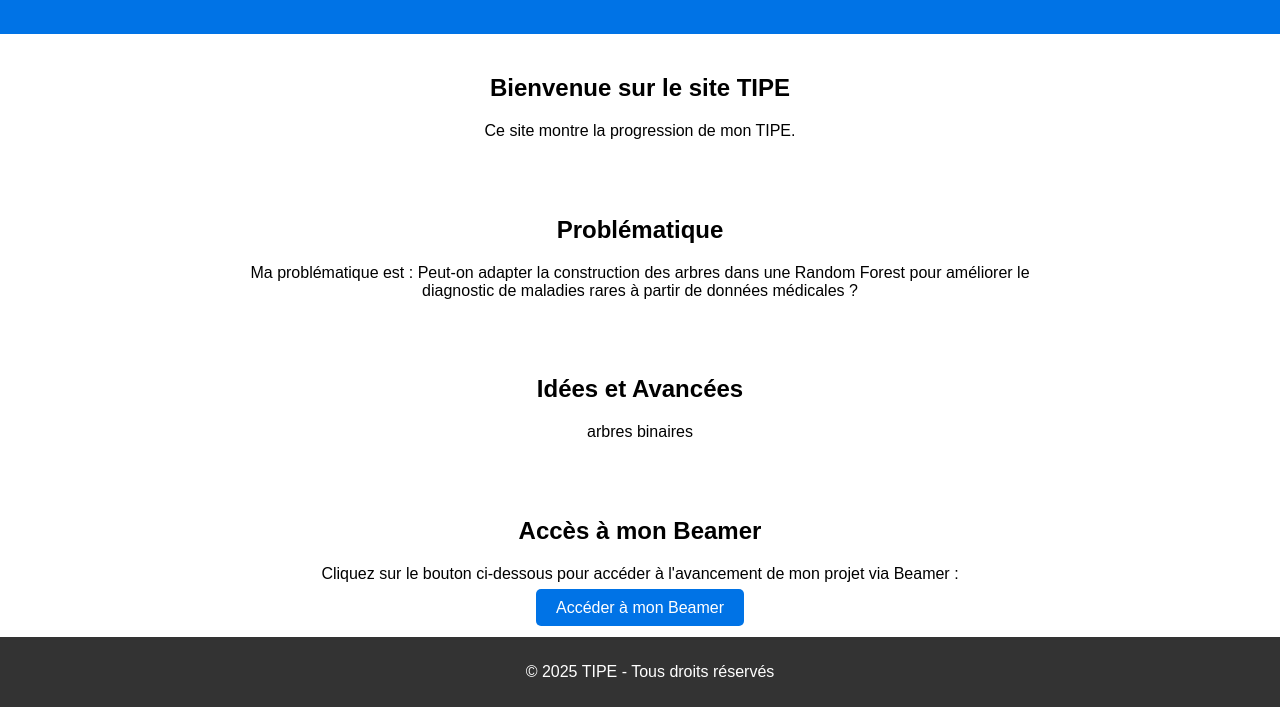
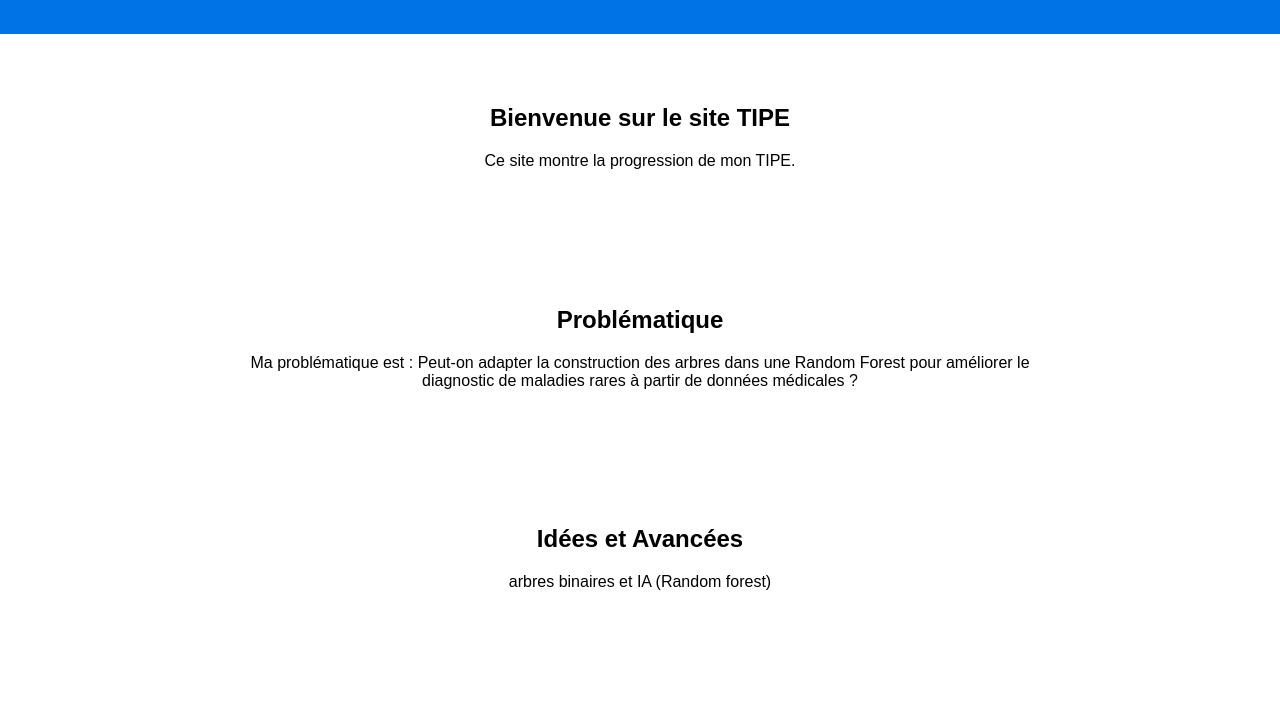
Before and after one commit to Alexandre1315/Alexandre1315.github.io, a plain HTML site: page index.html in a window 1280 px wide. Shown: the part 76-800 px from the top of the page. Drawn offline with Linux system fonts and the light colour scheme.

Commit message:
Update index.html

```diff
--- a/index.html
+++ b/index.html
@@ -17,7 +17,7 @@
             padding: 15px;
         }
         section {
-            padding: 20px;
+            padding: 50px;
             max-width: 800px;
             margin: auto;
         }
@@ -58,7 +58,7 @@
     </section>
     <section id="idees">
         <h2>Idées et Avancées</h2>
-        <p>arbres binaires</p>
+        <p>arbres binaires et IA (Random forest)</p>
     </section>
 
     <!-- Ajout du bouton pour accéder au Beamer -->
```
